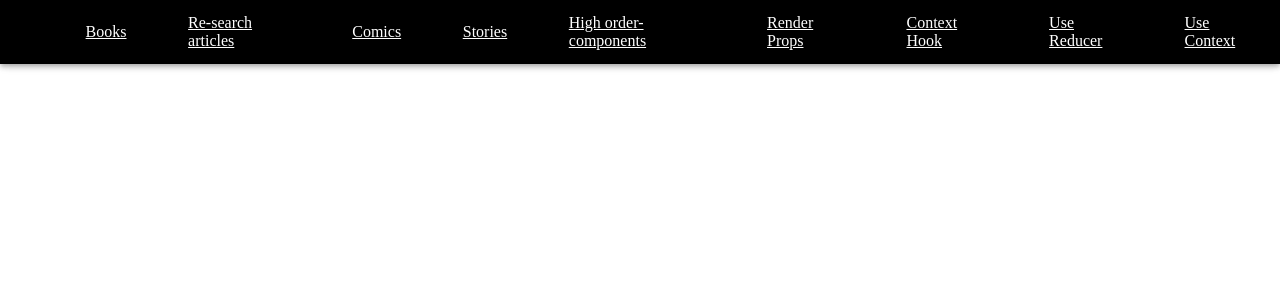
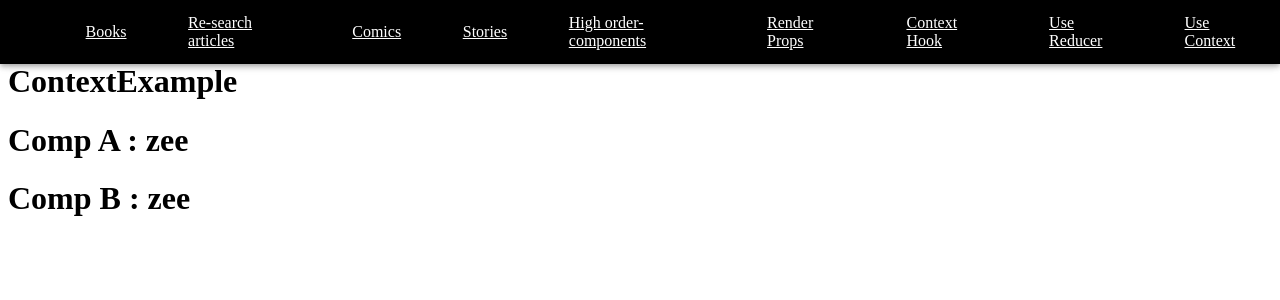
Before and after one commit to zeeshan-thedeveloper/React-basics, a React (Create React App) app in the folder Routing Example/: page /context-hook-example in a window 1280 px wide. Shown: the top 300 px of the page. Built offline with nearby package versions, Linux system fonts and the light colour scheme.

Commit message:
done context example

```diff
--- a/Routing Example/src/App.js
+++ b/Routing Example/src/App.js
@@ -18,6 +18,7 @@ import LoveStory from "./Components/LoveStory";
 import Animated from "./Components/Animated";
 import HighOrderComponents from "./Components/HighOrderComponents";
 import RenderProps from './Components/RenderProps'
+import ContextExample from "./Components/ContextExample";
 function App(props) {
   return (
     <div>
@@ -27,6 +28,7 @@ function App(props) {
         <Routes>
           <Route path="/books" element={<Books />} />
           <Route path="/render-props-example" element={<RenderProps />} />
+          <Route path="/context-hook-example" element={<ContextExample />} />
 
           <Route path="/re-search-articles" element={<ResearchArticles />} />
           <Route path="/comics/:id" element={<Comics />} />
--- /dev/null
+++ b/Routing Example/src/Components/ContextExample.js
@@ -0,0 +1,41 @@
+import { useState } from "react";
+import MyContext from "./MyContext";
+
+
+const Component_A=()=>{
+    return <div>
+         <MyContext.Consumer>
+        {(value)=>{
+            return <div>
+                <h1>Comp A : {value}</h1>
+            </div>
+        }}
+        </MyContext.Consumer>
+    </div>
+}
+const Component_B=()=>{
+    return <div>
+        <MyContext.Consumer>
+        {(value)=>{
+            return <div>
+                <h1>Comp B : {value}</h1>
+            </div>
+        }}
+        </MyContext.Consumer>
+    </div>
+}
+
+const ContextExample=()=>{
+    const [name,setName]=useState("zee");
+
+    return <div>
+        <h1>ContextExample</h1>
+        <MyContext.Provider value={name}>
+            <Component_A/>
+            <Component_B/>
+        </MyContext.Provider>
+
+    </div>
+}
+
+export default ContextExample;
--- /dev/null
+++ b/Routing Example/src/Components/MyContext.js
@@ -0,0 +1,3 @@
+import { createContext } from "react";
+const MyContext = createContext();
+export default MyContext;
--- a/Routing Example/src/Components/RenderProps.js
+++ b/Routing Example/src/Components/RenderProps.js
@@ -5,7 +5,6 @@ const RenderProps=()=>{
     return <div>
         <h1>Render props</h1>
         <RenderedProps render={(currentTime,setCurrentTime)=>{return <NeedyComp_A currentTime={currentTime} setCurrentTime={setCurrentTime}/>}}/>
-
     </div>
 }
 
```
